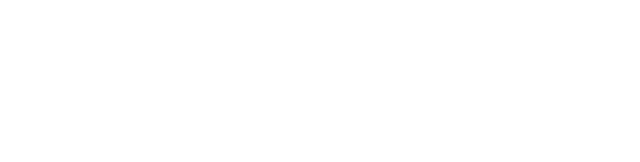
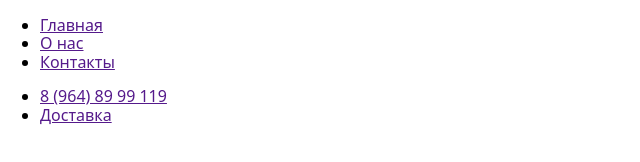
Before and after one commit to aleksvoloshyn/portfo-loft, a website built with Parcel: page src/index.html in a window 1280 px wide. Shown: the whole page, without its empty margins (0-640 px from the left). Built offline with nearby package versions, Linux system fonts and the light colour scheme.

Commit message:
header structure created

```diff
--- a/src/index.html
+++ b/src/index.html
@@ -3,7 +3,7 @@
   <head>
     <meta charset="UTF-8" />
     <meta name="viewport" content="width=device-width, initial-scale=1.0" />
-    <title>Заголовок страницы</title>
+    <title>LOFT furniture</title>
     <link
       rel="stylesheet"
       href="https://cdnjs.cloudflare.com/ajax/libs/modern-normalize/1.0.0/modern-normalize.min.css"
@@ -12,10 +12,8 @@
     />
   </head>
   <body>
-    <!-- Так добавляются фрагменты в главные HTML-файлы страниц. -->
-    <include src="./partials/example.html"></include>
+    <include src="./partials/header.html"></include>
 
-    <!-- Скрипт идёт последним в разметке. В нём уже подключен главный SASS-файл. -->
     <script src="./index.js"></script>
   </body>
 </html>
--- a/src/partials/example.html
+++ /dev/null
@@ -1,12 +0,0 @@
-<!-- <img src="images/demo.jpg" alt="" width="320" /> -->
-
-<!DOCTYPE html>
-<html lang="en">
-  <head>
-    <meta charset="UTF-8" />
-    <meta http-equiv="X-UA-Compatible" content="IE=edge" />
-    <meta name="viewport" content="width=device-width, initial-scale=1.0" />
-    <title>loft</title>
-  </head>
-  <body></body>
-</html>
--- /dev/null
+++ b/src/partials/header.html
@@ -0,0 +1,16 @@
+<header class="header">
+  <!-- navigation -->
+  <nav class="navigation">
+    <ul class="navigation__list">
+      <li class="navigation__item"><a class="navigation__link" href="">Главная</a></li>
+      <li class="navigation__item"><a class="navigation__link" href="">О нас</a></li>
+      <li class="navigation__item"><a class="navigation__link" href="">Контакты</a></li>
+    </ul>
+  </nav>
+
+  <!-- contacts -->
+  <ul class="contacts">
+    <li class="contacts__item"><a class="contacts_link" href="">8 (964) 89 99 119</a></li>
+    <li class="contacts__item"><a class="contacts_link" href="">Доставка</a></li>
+  </ul>
+</header>
```
